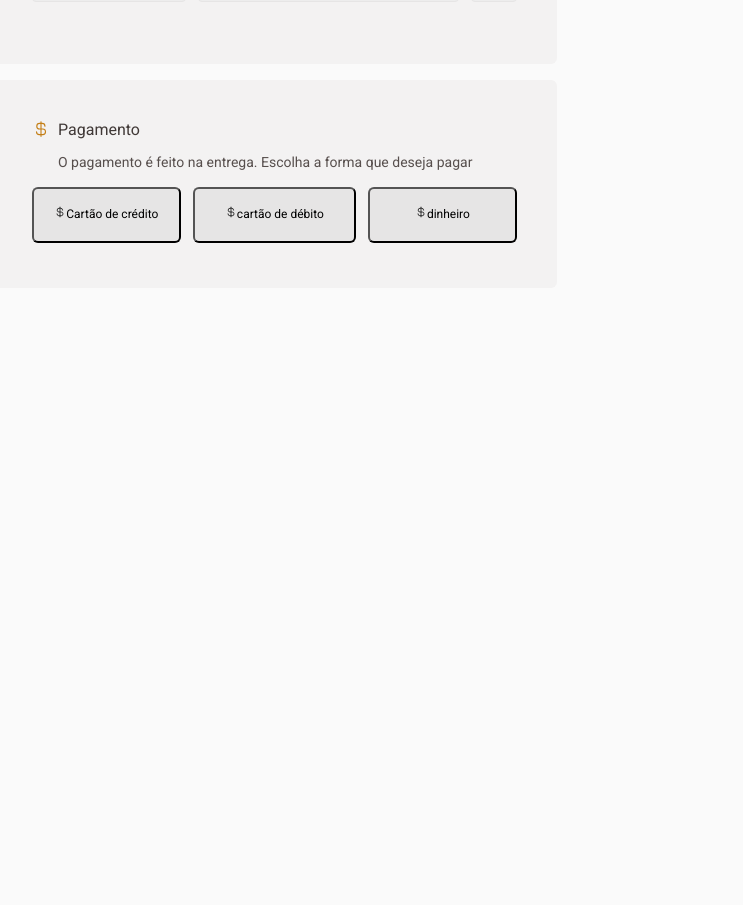
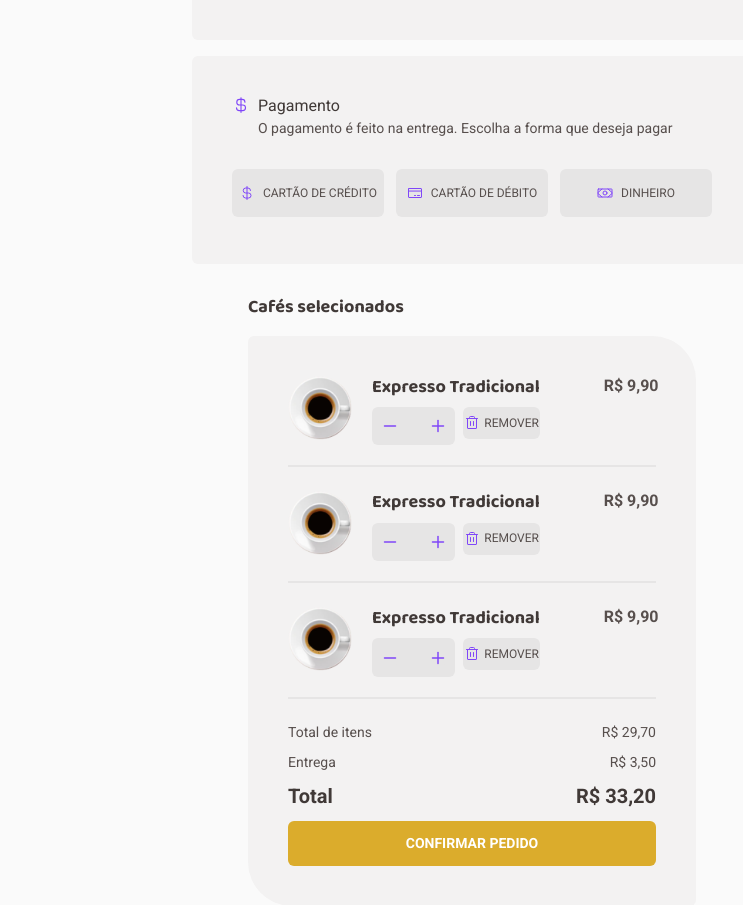
Before and after one commit to maycowjordny/coffee-delivery, a React (Vite) app: page /order in a window 1280 px wide. Shown: the part 491-1396 px from the top of the page, without its empty margins (168-911 px from the left). Before the commit the page ends 939 px from the top, so only its background shows below. Built offline with nearby package versions, Linux system fonts and the light colour scheme.

Commit message:
finalizando pagina de order

```diff
--- a/src/Componentes/Button/index.tsx
+++ b/src/Componentes/Button/index.tsx
@@ -4,7 +4,8 @@ import { ButtonContainer } from "./styles"
 interface ButtonProps {
     variant?: any
     title: string
-    icon: ReactNode
+    icon?: ReactNode
+    id?: string
 }
 
 export function Button(props: ButtonProps) {
--- a/src/Componentes/Button/styles.ts
+++ b/src/Componentes/Button/styles.ts
@@ -1,18 +1,27 @@
 import { styled } from "styled-components";
 
-
 interface ButtonContainerProps {
-    variant: 'ButtonPayment' | 'secundary'
+    variant: 'ButtonPayment' | 'ButtonDeletedCoffee'
 }
 
 export const ButtonContainer = styled.button<ButtonContainerProps>`
+display: flex;
+justify-content: center;
+align-items: center;
+gap:${props => props.variant == 'ButtonPayment' ? '0.5rem' : '0.25rem'};
+
 width: 100%;
 border-radius: 0.375rem;
 background-color: ${props => props.theme.BACKGROUND_BASE_BUTTON};
+color: ${props => props.theme.BACKGROUND_BASE_TEXT};
+border: none;
 font-family: 'Roboto';
 font-size: 0.75rem;
+white-space: nowrap;
+font-style: normal;
 font-weight: 400;
 line-height: 160%;
-
-padding: ${props => props.variant == 'ButtonPayment' ? '1rem' : '0rem 0.35rem'};
+text-transform: uppercase;
+width: ${props => props.variant == 'ButtonPayment' ? '11rem' : '5rem'};
+height: ${props => props.variant == 'ButtonPayment' ? '3rem' : '2rem'};;
 `;
--- a/src/Componentes/Header/index.tsx
+++ b/src/Componentes/Header/index.tsx
@@ -12,6 +12,7 @@ export function Header() {
                 <button> <MapPin size={22} color="#8047f8" weight="fill" />Porto Alegre, RS</button>
                 <NavLink to="/order" title="Pedido">
                     <ShoppingCartSimple size={22} color="#c47f17" weight="fill" />
+                    <span>{2}</span>
                 </NavLink>
             </nav>
         </HeaderContainer>
--- a/src/Componentes/Header/styles.ts
+++ b/src/Componentes/Header/styles.ts
@@ -25,11 +25,29 @@ nav{
     }
 
     a{
+        position: relative;
         display: flex;
         background-color: ${props => props.theme.YELLOW_LIGHT};
         padding: 0.5rem;
         border-radius: 0.375rem;
     }
+
+    span{
+        position: absolute;
+        top: -0.5rem;
+        right: -0.5rem;
+        display: flex;
+        justify-content: center;
+        align-items: center;
+        width: 1.25rem;
+        height: 1.25rem;
+        color: ${props => props.theme.WHITE};
+        background-color: ${props => props.theme.YELLOW_DARK};
+        border-radius: 62.5rem;
+        font-size: 0.75rem;
+        font-family:'Roboto';
+    }
+
 }
 
 `;
--- a/src/Componentes/OrderDetails/index.tsx
+++ b/src/Componentes/OrderDetails/index.tsx
@@ -0,0 +1,29 @@
+import { CardDetailsContainer } from "./styles"
+import CoffeImg from "../../assets/coffeeImg.svg"
+import { InputNumber } from "../InputNumber";
+import { Button } from "../Button";
+import { Trash } from "phosphor-react";
+
+export function OrderDetails() {
+    return (
+        <CardDetailsContainer>
+            <div className="info-wrapper">
+                <img src={CoffeImg} alt="xícara de café" />
+                <div className="info-coffee">
+                    <div id="title-price">
+                        <h2>Expresso Tradicional</h2>
+                        <p>R$ 9,90</p>
+                    </div>
+                    <div id="buttons">
+                        <InputNumber />
+                        <Button variant="ButtonDeletedCoffee" title="Remover" icon={<Trash size={16} color="#8047F8" />}
+                        />
+                    </div>
+                </div>
+            </div>
+            <div>
+                <hr />
+            </div>
+        </CardDetailsContainer>
+    )
+}
--- a/src/Componentes/OrderDetails/styles.ts
+++ b/src/Componentes/OrderDetails/styles.ts
@@ -0,0 +1,56 @@
+import { styled } from "styled-components";
+
+export const CardDetailsContainer = styled.div`
+width: 23rem;
+background-color: transparent;
+display: flex;
+flex-direction: column;
+gap: 1.25rem;
+margin-bottom: 1.5rem;
+
+.info-wrapper{
+    display: flex;
+    gap: 1.25rem;
+}
+img{
+    width: 4rem;
+    height: 4rem;
+
+}
+
+.info-coffee{
+    display: flex;
+    flex-direction: column;
+    gap: 0.5rem;
+}
+
+#title-price{
+    display: flex;
+    gap: 4rem;
+    white-space: nowrap;
+    text-align: left;
+    p{
+        color: ${props => props.theme.BACKGROUND_BASE_TEXT};
+        font-family: 'Roboto';
+        font-size: 1rem;
+        font-weight: 700;
+        line-height: 130%
+    }
+}
+
+#buttons{
+    display: flex;
+    gap: 0.5rem;
+    width: 10.5rem;
+    button{
+        display: flex;
+        justify-content: center;
+    }
+}
+
+hr{
+    border: 1px solid;
+    color: ${props => props.theme.BACKGROUND_BASE_BUTTON};
+}
+
+`;
--- a/src/pages/Order/index.tsx
+++ b/src/pages/Order/index.tsx
@@ -1,6 +1,7 @@
 import { Button } from "../../Componentes/Button";
 import { AddressAndPayment, AdressWrapper, Input, OrderContainer, OrdersDetails, PaymentWrapper } from "./styles";
-import { CurrencyDollar, MapPinLine } from "phosphor-react";
+import { CreditCard, CurrencyDollar, MapPinLine, Money } from "phosphor-react";
+import { OrderDetails } from "../../Componentes/OrderDetails"
 
 export function Order() {
   return (
@@ -29,23 +30,40 @@ export function Order() {
         </AdressWrapper>
         <PaymentWrapper>
           <div className="title">
-            <CurrencyDollar size={18} color="#C47F17" />
-            <div>
+            <CurrencyDollar size={18} color="#8047F8" />
+            <div className="info-payment">
               <p>Pagamento</p>
               <h3>O pagamento é feito na entrega. Escolha a forma que deseja pagar</h3>
             </div>
           </div>
-          <div>
-            <Button variant="secundary" title="Cartão de crédito" icon={<CurrencyDollar />} />
-            <Button variant="ButtonPayment" title="cartão de débito" icon={<CurrencyDollar />} />
-            <Button variant="secundary" title="dinheiro" icon={<CurrencyDollar />} />
+          <div className="buttons-payment">
+            <Button variant="ButtonPayment" title="Cartão de crédito" icon={<CurrencyDollar size={16} color="#8047F8" />} />
+            <Button variant="ButtonPayment" title="cartão de débito" icon={<CreditCard size={16} color="#8047F8" />} />
+            <Button variant="ButtonPayment" title="dinheiro" icon={<Money size={16} color="#8047F8" />} />
           </div>
         </PaymentWrapper>
       </AddressAndPayment>
       <OrdersDetails>
         <h2>Cafés selecionados</h2>
         <div className="order-wrapper">
-
+          <OrderDetails />
+          <OrderDetails />
+          <OrderDetails />
+          <div className="payment-details">
+            <div>
+              <p>Total de itens </p>
+              <p>R$ 29,70 </p>
+            </div>
+            <div>
+              <p>Entrega </p>
+              <p>R$ 3,50 </p>
+            </div>
+            <div>
+              <strong>Total</strong>
+              <strong>R$ 33,20</strong>
+            </div>
+            <button id="button-confirm-order">confirmar pedido</button>
+          </div>
         </div>
       </OrdersDetails>
     </OrderContainer>
--- a/src/pages/Order/styles.ts
+++ b/src/pages/Order/styles.ts
@@ -3,8 +3,9 @@ import { styled } from "styled-components";
 export const OrderContainer = styled.div`
 width: 100%;
 display: flex;
+justify-content: space-between;
 padding:2.5rem 10rem 10rem;
-
+gap: 2rem;
 
 h2{
     font-family: 'Baloo 2';
@@ -13,6 +14,14 @@ h2{
     line-height: 130%;
     color: ${props => props.theme.BACKGROUND_BASE_SUBTITLE};
 }
+
+
+
+@media(max-width:1400px){
+    flex-direction: column;
+    align-items: center;
+    padding:1rem ;
+}
 `;
 
 export const BaseSection = styled.div`
@@ -20,12 +29,10 @@ export const BaseSection = styled.div`
 padding: 2.5rem;
 background-color:${props => props.theme.BACKGROUND_BASE_CARD};
 font-family: 'Roboto';
-
 `;
 
 export const AddressAndPayment = styled.div`
- width: 40rem;
-
+    max-width: 35rem;
 `;
 
 export const AdressWrapper = styled(BaseSection)`
@@ -87,7 +94,7 @@ export const PaymentWrapper = styled(BaseSection)`
     margin-top: 1rem;
     height: 13rem;
     border-radius: 0.375rem;
-
+    padding:2.5rem;
 
     .title{
         display: flex;
@@ -99,7 +106,6 @@ export const PaymentWrapper = styled(BaseSection)`
         flex-direction: column;
         gap: 0.12rem;
         font-family: 'Roboto';
-        margin-bottom: 1rem;
         p{
             font-size: 1rem;
             font-weight: 400;
@@ -112,31 +118,70 @@ export const PaymentWrapper = styled(BaseSection)`
             font-weight: 400;
             line-height: 130%;
             color: ${props => props.theme.BACKGROUND_BASE_TEXT};
+            margin-bottom:2rem;
         }
     }
 
-    div:nth-child(2){
+    .buttons-payment{
         display: flex;
         gap:0.75rem;
-
     }
 
 `;
 
 export const OrdersDetails = styled.div`
-width: 28rem;
-
-h2{
-    margin-left: 2rem;
-}
-.order-wrapper{
-    margin-top:0.94rem;
-    margin-left: 2rem;
-    padding: 2.5rem;
-    background-color:${props => props.theme.BACKGROUND_BASE_CARD};
-    border-radius: 0.375rem 2.75rem;
+    display: flex;
+    flex-direction: column;
+    gap: 1rem;
+    height: 23rem;
+    border-radius: 0.375rem;
+    max-width: 28rem;
+    .order-wrapper{
+        padding: 2.5rem;
+        border-radius: 0.375rem 2.75rem;
+        background-color:${props => props.theme.BACKGROUND_BASE_CARD};
 }
 
+.payment-details div{
+    display: flex;
+    justify-content: space-between;
+    margin-bottom: 0.75rem;
+    p{
+        color:${props => props.theme.BACKGROUND_BASE_TEXT};
+        font-family: 'Roboto';
+        font-size: 0.875rem;
+        font-weight: 400;
+        line-height: 130%;
+    }
+
+    strong{
+        color:${props => props.theme.BACKGROUND_BASE_SUBTITLE};
+        font-family:'Roboto';
+        font-size: 1.25rem;
+        font-weight: 700;
+        line-height: 130%;
+    }
+}
+
+    #button-confirm-order{
+    width: 100%;
+    height: 2.8rem;
+    border: none;
+    display: flex;
+    padding: 0.75rem 0.5rem;
+    justify-content: center;
+    align-items: center;
+    gap: 0.25rem;
+    border-radius: 0.375rem;
+    background-color:${props => props.theme.YELLOW};
+    color:${props => props.theme.WHITE};
+    font-family: 'Roboto';
+    font-size: 0.875rem;
+    font-style: normal;
+    font-weight: 700;
+    line-height: 160%;
+    text-transform: uppercase;
+}
 `;
 
 export const Input = styled.input`
--- a/src/styles/themes/global.ts
+++ b/src/styles/themes/global.ts
@@ -14,7 +14,7 @@ body{
 }
 
 body, input, button, textarea {
-    font-family: 'Roboto', sans-serif;
+    font-family: 'Roboto';
     font-size: 1rem;
     outline: none;
     }
```
